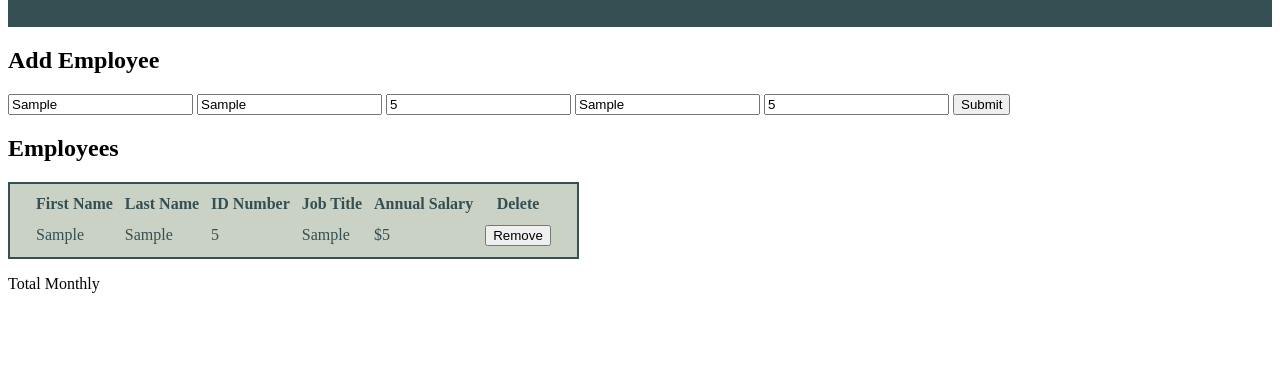
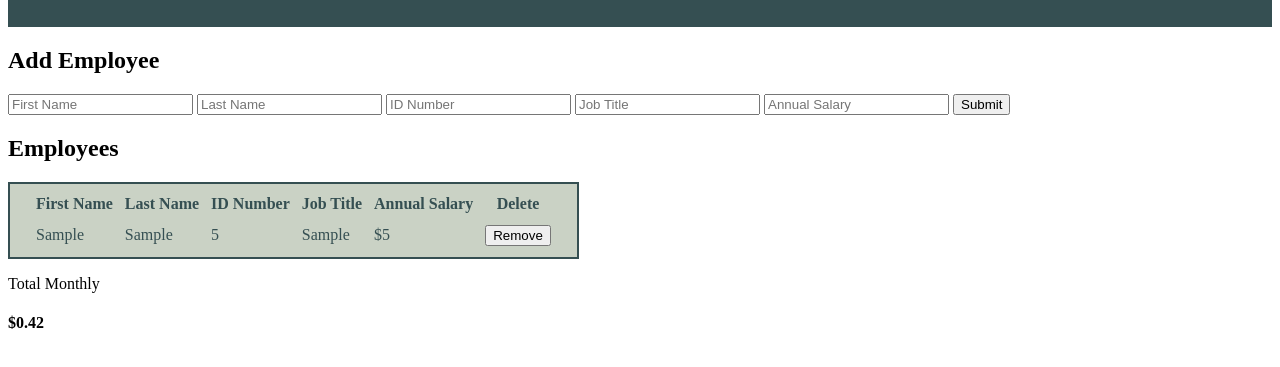
Before and after one commit to padavi804/weekend-salary-calculator, a website: page index.html in a window 1280 px wide. Both pictures are taken after typing "Sample", "Sample", "5", "Sample", "5" into the empty fields and a click on the button "Submit". Shown: the part 77-444 px from the top of the page. Drawn offline with Linux system fonts and the light colour scheme.

Commit message:
complete base modes.

```diff
--- a/client.js
+++ b/client.js
@@ -1,11 +1,13 @@
 console.log('hello world');
 
-let totalMonthly = 0;
+let salaryTotal = [];
+
 
 function submitForm(event) {
     console.log('submitForm');
 
     event.preventDefault();
+
 
     // input variables from form to table
     let firstVal = document.querySelector('#firstName').value;
@@ -17,7 +19,7 @@ function submitForm(event) {
 
     // Append values to table
     let employeeData = document.querySelector('#employeeInfo');
-    employeeData.innerHTML +=`
+    employeeData.innerHTML += `
     <tr>
         <td>${firstVal}</td>
         <td>${lastVal}</td>
@@ -27,7 +29,44 @@ function submitForm(event) {
         <td><button onClick="removeEmployee(event)">Remove</button> </td>
     </tr>
     `;
+
+    // Reset form fields after submission
+    document.getElementById('newEmployee').reset();
+
+    // Find monthly salary
+    salaryTotal.push(salaryVal);
+    function annualSalary(salaryTotal) {
+        let annualSalary = 0
+        for (let i = 0; i < salaryTotal.length; i++)
+            annualSalary += Number(salaryTotal[i]);
+        return annualSalary
+    }
+    console.log('Sum of salaries is $', annualSalary(salaryTotal));
+    let monthlySalary = annualSalary(salaryTotal) / 12;
+    console.log('Monthly salary is $', monthlySalary);
+
+
+
+    // Display monthly total on HTML
+    let monthlyDisplay = document.getElementById('monthlyTotal');
+    monthlyDisplay.innerHTML = `
+    <h4>$${monthlySalary.toFixed(2)}</h4>
+    `;
+
+
+overBugdet(monthlySalary);
+function overBugdet (monthlySalary){
+    if (Number(monthlySalary) > 20000) {
+        document.getElementById('footerSal').style.backgroundColor= "red";
+        monthlyDisplay.innerHTML = `
+        <h4>$${monthlySalary.toFixed(2)} OVERBUDGET</h4>
+        `;
+    }
 }
+
+}
+
+
 
 function removeEmployee(event) {
     event.target.parentElement.parentElement.remove();
--- a/index.html
+++ b/index.html
@@ -13,13 +13,18 @@
   </header>
   <main>
     <h2>Add Employee</h2>
-    <form class="newEmployee" onSubmit="submitForm(event)">
-      <input data-testid="firstNameInput" id="firstName" type="text" placeholder="First Name" class="placeholder hide-on-focus"/>
-      <input data-testid="lastNameInput" id="lastName" type="text" placeholder="Last Name" class="placeholder hide-on-focus"/>
-      <input data-testid="idInput" id="idNumber" type="number" placeholder="ID Number" class="placeholder hide-on-focus"/>
-      <input data-testid="titleInput" id="jobTitle" type="text" placeholder="Job Title" class="placeholder hide-on-focus"/>
-      <input data-testid="annualSalaryInput" id="salary" type="number" placeholder="Annual Salary" class="placeholder hide-on-focus"/>
-      <button data-testid="submitButton">
+    <form id="newEmployee" onSubmit="submitForm(event)">
+      <input data-testid="firstNameInput" id="firstName" type="text" type="reset" placeholder="First Name"
+        class="placeholder hide-on-focus" />
+      <input data-testid="lastNameInput" id="lastName" type="text" placeholder="Last Name"
+        class="placeholder hide-on-focus" />
+      <input data-testid="idInput" id="idNumber" type="number" placeholder="ID Number"
+        class="placeholder hide-on-focus" />
+      <input data-testid="titleInput" id="jobTitle" type="text" placeholder="Job Title"
+        class="placeholder hide-on-focus" />
+      <input data-testid="annualSalaryInput" id="salary" type="number" placeholder="Annual Salary"
+        class="placeholder hide-on-focus" />
+      <button data-testid="submitButton" id="submit">
         Submit
       </button>
     </form>
@@ -42,7 +47,10 @@
     </table>
   </main>
   <footer>
+    <div id="footerSal">
     <p>Total Monthly</p>
+    <p id="monthlyTotal">0</p>
+    </div>
   </footer>
 
   <script src="client.js"></script>
```
